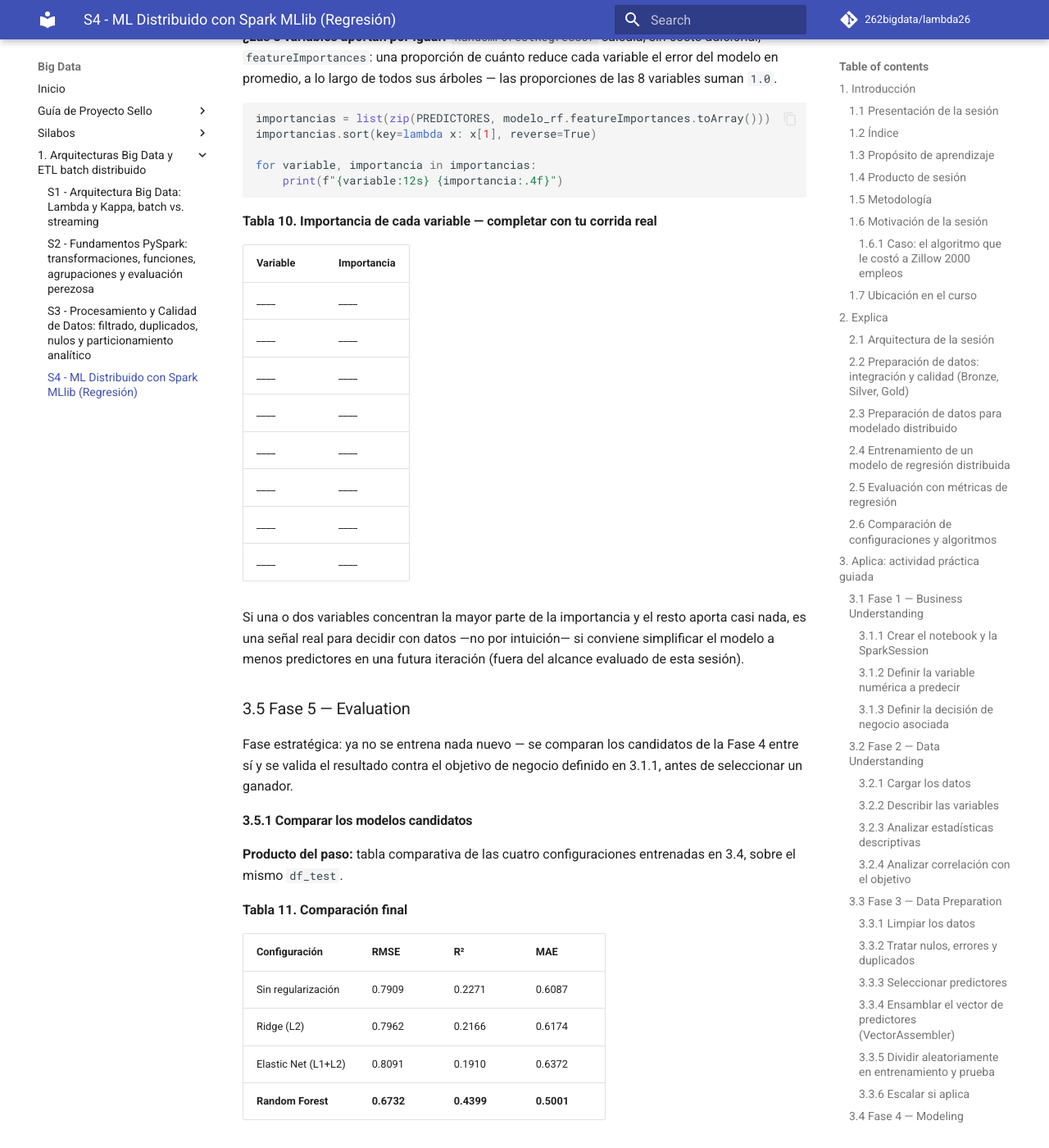
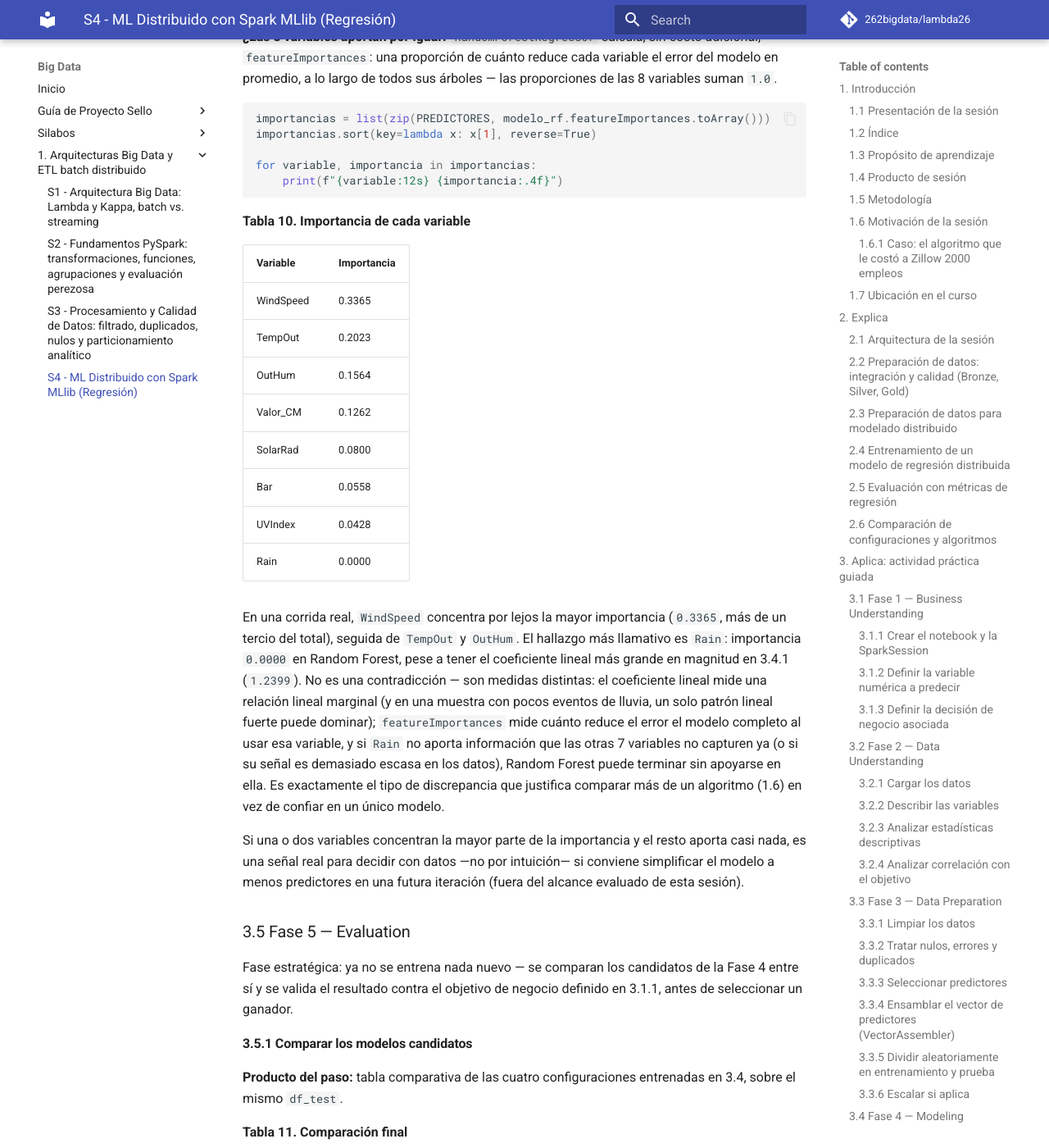
Before and after one commit to 262bigdata/lambda26, an MkDocs documentation site: the page built from docs/sesiones/S04_ML_Distribuido_Regresion_Spark_MLlib.md, in a window 1280 px wide and 1400 px high, scrolled down 24860 px. Shown: the whole window at 82% size. Built offline with MkDocs 1.6.1 and Material for MkDocs 9.7.7, drawn with Linux system fonts in a browser that asks for light colours; comment, search, counter and statistics services are not loaded.

Commit message:
Sesion 4

````diff
--- a/docs/sesiones/S04_ML_Distribuido_Regresion_Spark_MLlib.md
+++ b/docs/sesiones/S04_ML_Distribuido_Regresion_Spark_MLlib.md
@@ -800,18 +800,20 @@ for variable, importancia in importancias:
     print(f"{variable:12s} {importancia:.4f}")
 ```
 
-**Tabla 10. Importancia de cada variable — completar con tu corrida real**
+**Tabla 10. Importancia de cada variable**
 
 | Variable | Importancia |
 |---|---|
-| ____ | ____ |
-| ____ | ____ |
-| ____ | ____ |
-| ____ | ____ |
-| ____ | ____ |
-| ____ | ____ |
-| ____ | ____ |
-| ____ | ____ |
+| WindSpeed | 0.3365 |
+| TempOut | 0.2023 |
+| OutHum | 0.1564 |
+| Valor_CM | 0.1262 |
+| SolarRad | 0.0800 |
+| Bar | 0.0558 |
+| UVIndex | 0.0428 |
+| Rain | 0.0000 |
+
+En una corrida real, `WindSpeed` concentra por lejos la mayor importancia (`0.3365`, más de un tercio del total), seguida de `TempOut` y `OutHum`. El hallazgo más llamativo es `Rain`: importancia `0.0000` en Random Forest, pese a tener el coeficiente lineal más grande en magnitud en 3.4.1 (`1.2399`). No es una contradicción — son medidas distintas: el coeficiente lineal mide una relación lineal marginal (y en una muestra con pocos eventos de lluvia, un solo patrón lineal fuerte puede dominar); `featureImportances` mide cuánto reduce el error el modelo completo al usar esa variable, y si `Rain` no aporta información que las otras 7 variables no capturen ya (o si su señal es demasiado escasa en los datos), Random Forest puede terminar sin apoyarse en ella. Es exactamente el tipo de discrepancia que justifica comparar más de un algoritmo (1.6) en vez de confiar en un único modelo.
 
 Si una o dos variables concentran la mayor parte de la importancia y el resto aporta casi nada, es una señal real para decidir con datos —no por intuición— si conviene simplificar el modelo a menos predictores en una futura iteración (fuera del alcance evaluado de esta sesión).
 
````
Also changed, not shown: 1 other file.
